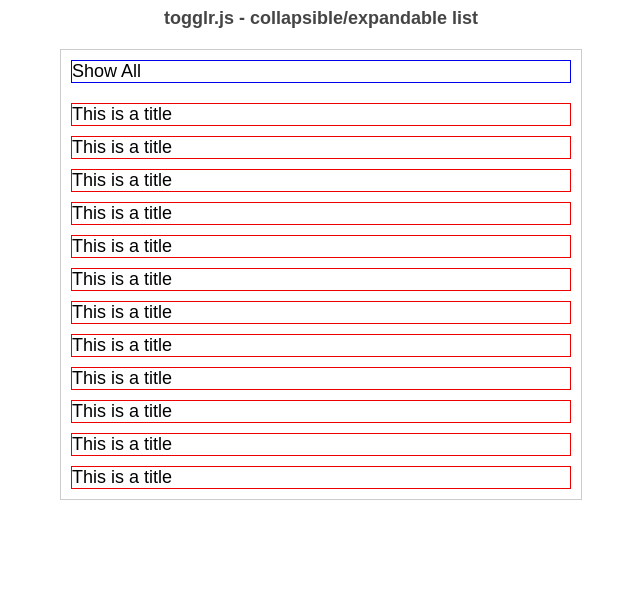
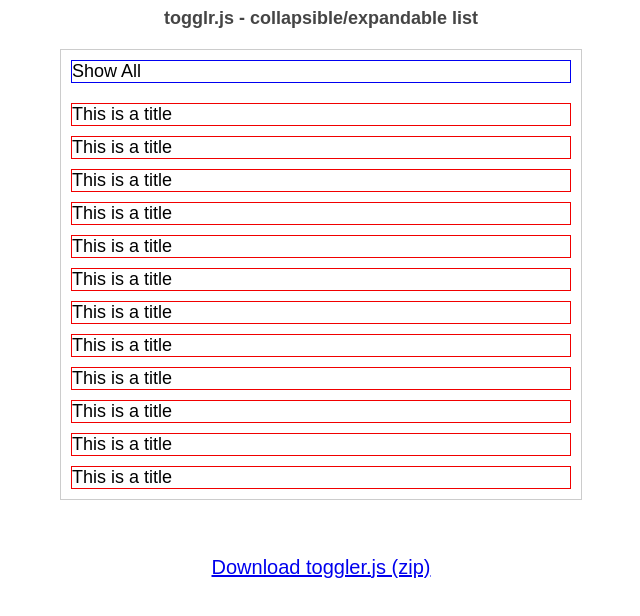
Before and after one commit to mnewelski/togglr.js, a plain HTML site: page example.html in a window 1280 px wide. Shown: the whole page, without its empty margins (319-959 px from the left). Drawn offline with Linux system fonts and the light colour scheme.

Commit message:
Added link to the current .ZIP in example.html

```diff
--- a/example.html
+++ b/example.html
@@ -48,6 +48,8 @@
 	<div class="tcontent">This is content</div>
 
 </div>
+<br><br>
+<a href="http://z00.com/toggler.js/toggler.js-current.zip" style="font-family: Arial; font-size: 20px;">Download toggler.js (zip)</a>
 <script src="togglr.js"></script>
 <script>$("#faqContainer").togglrMe();</script>
 
```
